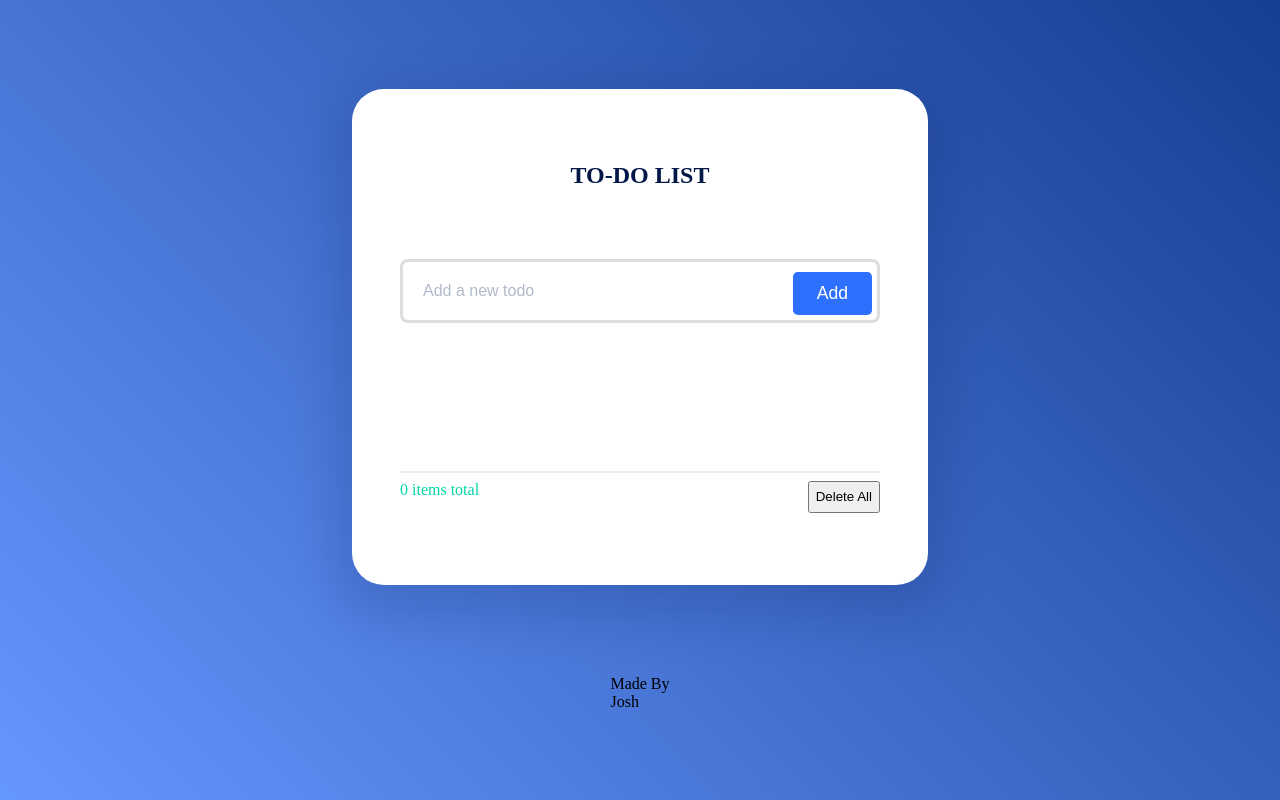
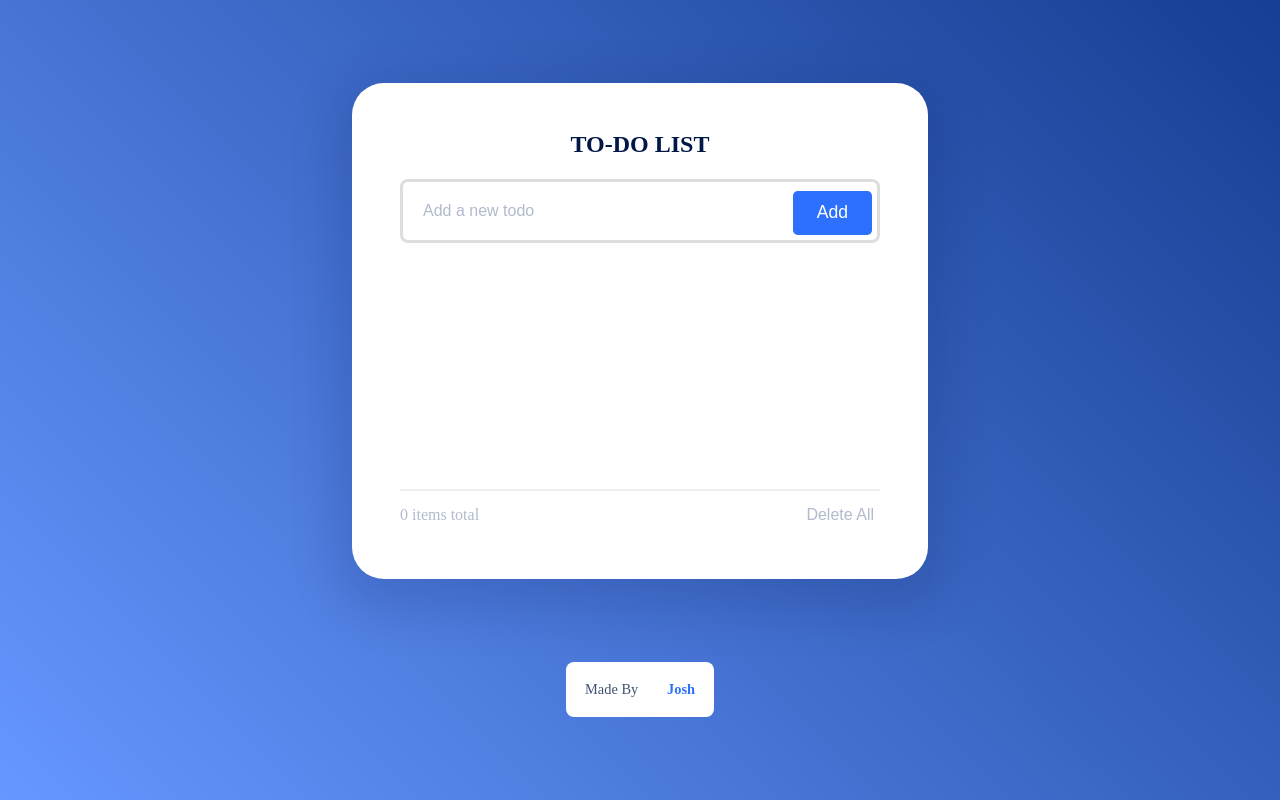
Before and after one commit to for-ag/todo-two, a plain HTML site: page index.html in a window 1280 px wide. Drawn offline with Linux system fonts and the light colour scheme.

Commit message:
updated html and finished css

```diff
--- a/style.css
+++ b/style.css
@@ -136,5 +136,56 @@ input[type="checkbox"]before::after {
     height: 2rem;
     display: flex;
     justify-content: space-between;
-    color: var(--green);
+    color: var(--grey);
 }
+
+.counter-container p {
+    align-self: center;
+}
+
+.counter-container button {
+    border: none;
+    background-color: transparent;
+    color: var(--grey);
+    font-size: 1rem;
+}
+
+.footer {
+    display: flex;
+    gap: 1.8rem;
+    background-color: var(--white);
+    padding: 1.2rem;
+    border-radius: 0.5rem;
+}
+
+.made-by,
+.author {
+    font-size: 0.9rem;
+}
+
+.made-by {
+    color: var(--grey-dark);
+}
+
+.author {
+    color: var(--blue);
+    font-weight: bold;
+}
+
+.scroll {
+    height: 15rem;
+    scrollbar-width: thin;
+
+}
+
+.scroll::-webkit-scrollbar {
+    width: 0.6rem;
+}
+
+.scroll::-webkit-scrollbar-thumb {
+    background-color: var(--blue);
+    border-radius: 0.5rem;
+}
+.scroll::-webkit-scrollbar-track {
+    display: none;
+}
```
